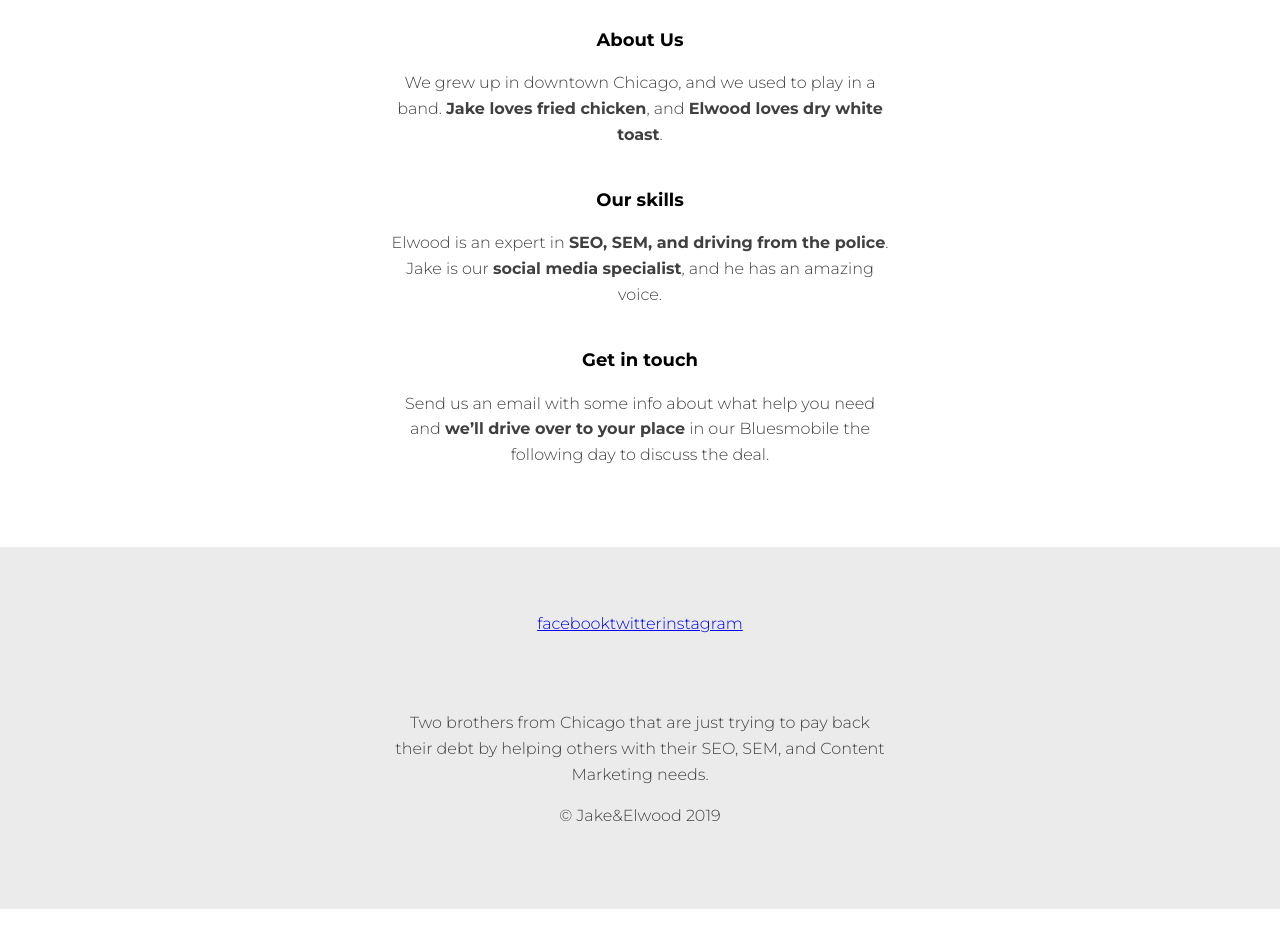
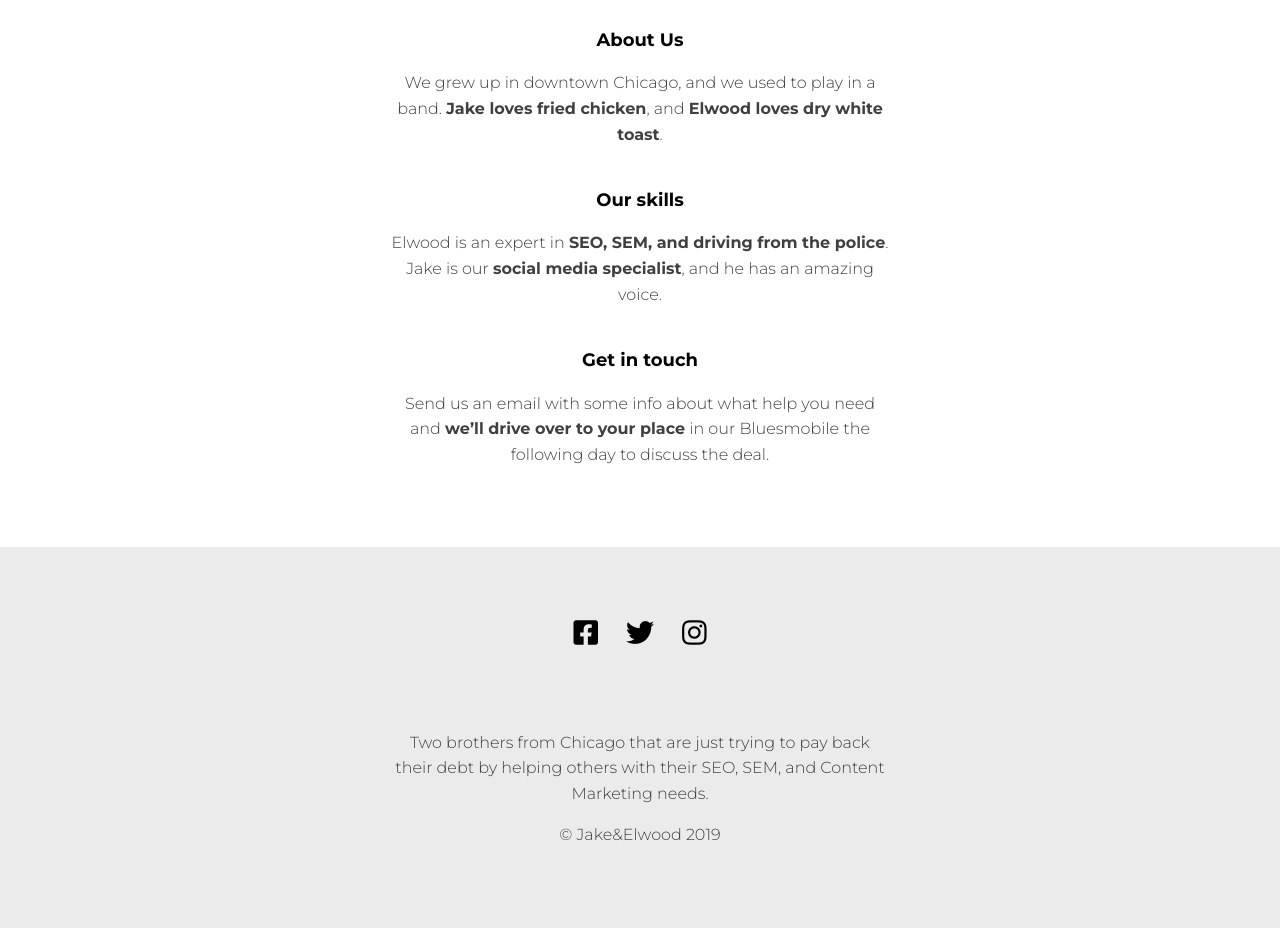
Before and after one commit to xaviguasch/trwdb-s6-tittnl-jake-and-elwood-landing-page, a plain HTML site: page index.html in a window 1280 px wide. Shown: the part 468-1396 px from the top of the page. Drawn offline with Linux system fonts and the light colour scheme.

Commit message:
added fontawesome items

```diff
--- a/index.html
+++ b/index.html
@@ -8,6 +8,13 @@
       href="https://fonts.googleapis.com/css2?family=Montserrat:wght@300;700&display=swap"
       rel="stylesheet"
     />
+
+    <!-- https://cdnjs.com/libraries/font-awesome -->
+    <link
+      href="https://cdnjs.cloudflare.com/ajax/libs/font-awesome/5.9.0/css/all.css"
+      rel="stylesheet"
+    />
+
     <link rel="stylesheet" href="./style.css" />
   </head>
   <body>
@@ -79,9 +86,15 @@
         <p class="footer-fineprint">© Jake&Elwood 2019</p>
       </div>
       <ul class="social-list">
-        <li class="social-item"><a href="#" class="social-link">facebook</a></li>
-        <li class="social-item"><a href="#" class="social-link">twitter</a></li>
-        <li class="social-item"><a href="#" class="social-link">instagram</a></li>
+        <li class="social-item">
+          <a href="#" class="social-link"><i class="fab fa-facebook-square"></i></a>
+        </li>
+        <li class="social-item">
+          <a href="#" class="social-link"><i class="fab fa-twitter"></i></a>
+        </li>
+        <li class="social-item">
+          <a href="#" class="social-link"><i class="fab fa-instagram"></i></a>
+        </li>
       </ul>
     </footer>
   </body>
--- a/style.css
+++ b/style.css
@@ -82,6 +82,16 @@ strong {
   justify-content: center;
 }
 
+.social-link {
+  color: #000;
+  font-size: 1.75rem;
+  margin: 0 0.5em;
+}
+
+.social-link:hover {
+  color: #777;
+}
+
 /* ==================
     hero area
 ===================== */
```
